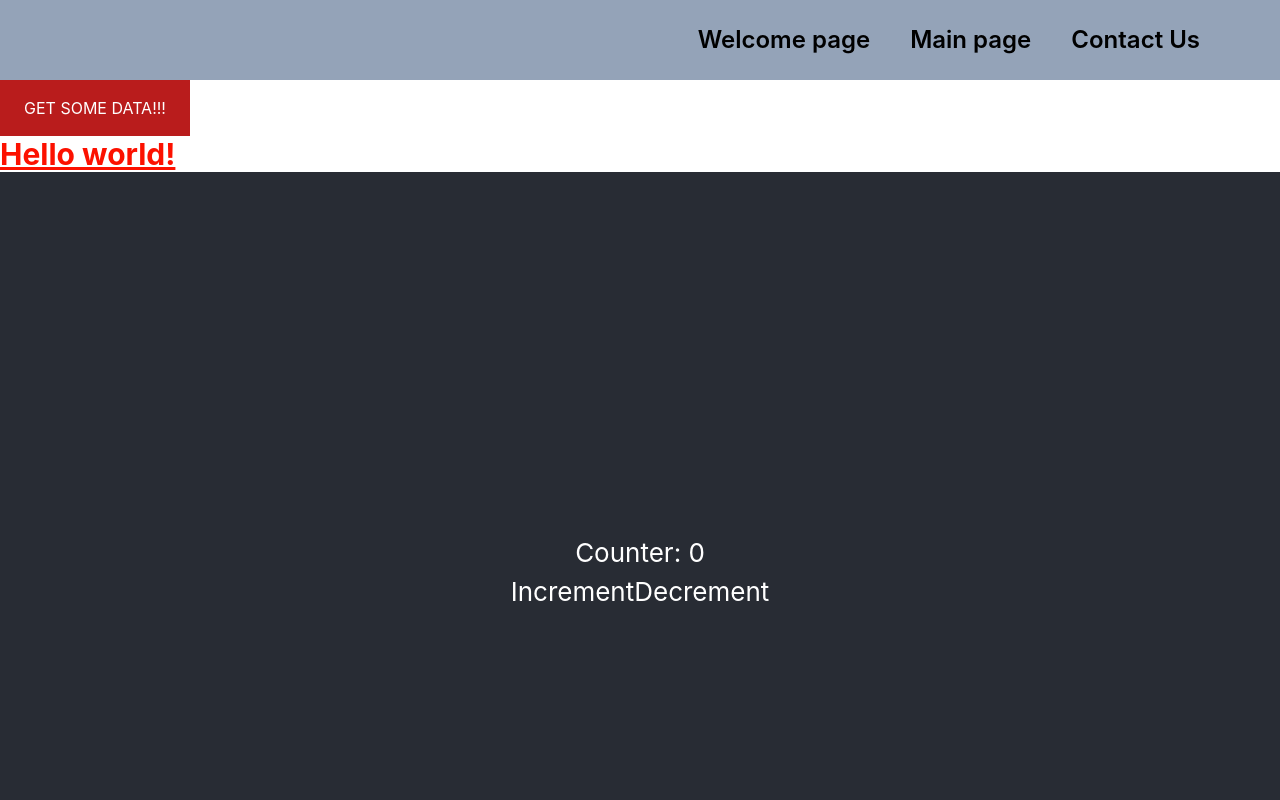
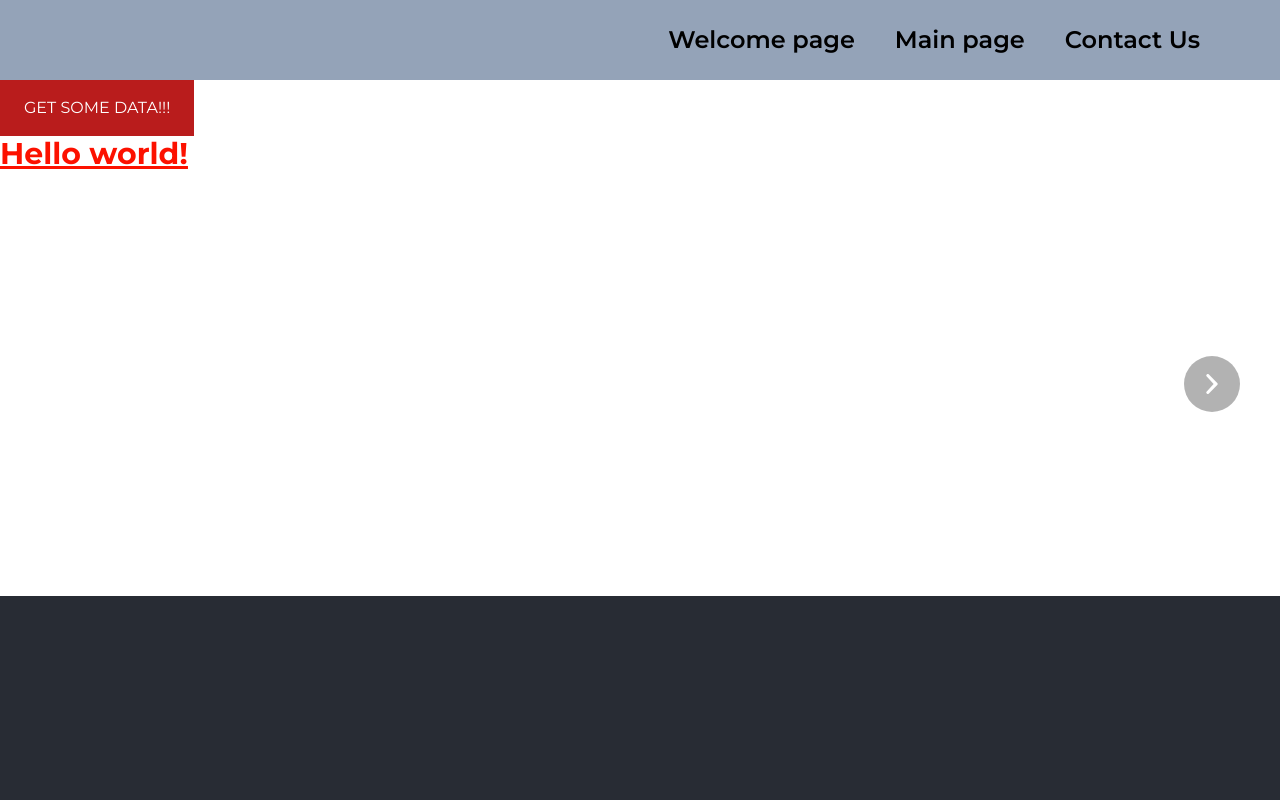
Before and after one commit to vandrela/portfolio, a React (Create React App) app in the folder packages/web/: page / in a window 1280 px wide. Shown: the top 800 px of the page. Built offline with nearby package versions, Linux system fonts and the light colour scheme.

Commit message:
Added Carousel component, fixed media queries

```diff
--- a/packages/web/package.json
+++ b/packages/web/package.json
@@ -16,6 +16,7 @@
     "react-redux": "^8.1.2",
     "react-router-dom": "^6.15.0",
     "react-scripts": "5.0.1",
+    "typeface-montserrat": "^1.1.13",
     "typescript": "^5.1.6",
     "web-vitals": "^2.1.4"
   },
--- a/packages/web/src/App.tsx
+++ b/packages/web/src/App.tsx
@@ -1,4 +1,3 @@
-import React from "react";
 import "./App.css";
 import { Routes, Route } from "react-router-dom";
 import { WelcomePage } from "./pages/WelcomePage";
@@ -7,6 +6,27 @@ import { Header } from "./components/Header";
 import { useDispatch, useSelector } from "react-redux";
 import { increment, decrement } from "./counterSlice";
 import { RootState } from "./store";
+import { Carousel } from "./components/Carousel";
+import "typeface-montserrat";
+
+const slides = [
+  {
+    title: "Speed",
+    text: "We get things done and have a bias towards action. We run a marathon and not a sprint. Though it's still a race.",
+  },
+  {
+    title: "Speed",
+    text: "We get things done and have a bias towards action.",
+  },
+  {
+    title: "Speed",
+    text: "We get things done and have a bias towards action. We run a marathon and not a sprint. Though it's still a race.",
+  },
+  {
+    title: "Speed",
+    text: "We get things done and have a bias towards action. We run a marathon and not a sprint. Though it's still a race.",
+  },
+];
 
 interface NavigationLink {
   to: string;
@@ -22,7 +42,6 @@ const navigationLinks: NavigationLink[] = [
 function App() {
   const dispatch = useDispatch();
   const count = useSelector((state: RootState) => state.counter);
-
   return (
     <>
       <Header navigationLinks={navigationLinks} />
@@ -32,7 +51,7 @@ function App() {
         <Route path="/contactus" element={<p>Contact Us page</p>} />
         <Route path="*" element={<p>Not Found</p>} />
       </Routes>
-
+      <Carousel slides={slides} />
       <div className="App">
         <header className="App-header">
           <div>
--- /dev/null
+++ b/packages/web/src/components/Carousel/index.tsx
@@ -0,0 +1,95 @@
+import { useCallback, useMemo, useRef, useState } from "react";
+import { Chevron } from "../Chevron/Chevron";
+
+interface Slide {
+  title: string;
+  text: string;
+}
+
+interface CarouselProps {
+  slides: Slide[];
+}
+
+const slideWidth = 520;
+const slideMargin = 60;
+
+const scrollToSlide = (slider: HTMLUListElement | null, slideIndex: number) => {
+  if (!slider) return;
+  slider.scrollTo({
+    left: slideIndex * (slideWidth + slideMargin),
+    behavior: "smooth",
+  });
+};
+
+export const Carousel = ({ slides }: CarouselProps) => {
+  const [sliderPosition, setSliderPosition] = useState(0);
+  const sliderRef = useRef<HTMLUListElement | null>(null);
+
+  const currentSlide = useMemo(() => {
+    return Math.floor(sliderPosition / (slideWidth + slideMargin));
+  }, [sliderPosition]);
+
+  const scrolledToEndOfSlider = useMemo(() => {
+    if (!sliderRef.current) return false;
+    return (
+      sliderRef.current.scrollWidth -
+        sliderRef.current.scrollLeft -
+        sliderRef.current.clientWidth ===
+      0
+    );
+  }, [sliderPosition]);
+
+  const goToNextSlide = useCallback(() => {
+    scrollToSlide(sliderRef.current, currentSlide + 1);
+  }, [currentSlide]);
+
+  const goToPreviousSlide = useCallback(() => {
+    scrollToSlide(sliderRef.current, currentSlide - 1);
+  }, [currentSlide]);
+
+  //be sure to remove the class bg-slate-950  from the first div
+  return (
+    <>
+      <div className="h-[auto] overflow-hidden bg-transparent relative bg-slate-950">
+        <ul
+          ref={sliderRef}
+          onScroll={(e) => setSliderPosition(e.currentTarget.scrollLeft)}
+          className="flex h-[auto] pb-[49px] mb-[-48px] overflow-x-auto snap-x snap-mandatory"
+        >
+          {slides.map(({ title, text }, i) => (
+            <li
+              className="shrink-0 mr-[clamp(40px,6vw,60px)] last:mr-0 snap-always flex"
+              key={i}
+            >
+              <div className="slide-center relative bg-[rgba(255,255,255,0.05)] border border-solid border-[rgba(255,255,255,0.20)]  h-auto w-[clamp(276px,50vw,520px)]  rounded-[18px] p-[clamp(28px,5vw,85px)]">
+                <h2 className="text-white text-[clamp(20px,4vw,40px)] not-italic font-normal leading-[normal] mb-[clamp(20px,5vw,40px)] text-left">
+                  {title}
+                </h2>
+                <p className="text-[rgba(255,255,255,0.50)] text-[clamp(16px,3vw,28px)] font-normal leading-[normal] text-left  max-w-[350px]">
+                  {text}
+                </p>
+              </div>
+            </li>
+          ))}
+        </ul>
+        {currentSlide !== 0 && (
+          <button
+            onClick={() => goToPreviousSlide()}
+            className="w-14 h-14 border-2 border-transparent bg-[rgba(2,2,2,0.3)] rounded-full flex items-center justify-center absolute  left-10 -translate-y-2/4 top-[50%] hover:scale-110 transition-all hover:bg-[rgba(2,2,2,0.41)] md:hidden"
+          >
+            <Chevron className="w-5 h-5 text-white" />
+          </button>
+        )}
+        {(!scrolledToEndOfSlider || currentSlide === slides.length) && (
+          <button
+            disabled={scrolledToEndOfSlider || currentSlide === slides.length}
+            onClick={() => goToNextSlide()}
+            className="w-14 h-14 border-2 border-transparent bg-[rgba(2,2,2,0.3)] rounded-full flex items-center justify-center absolute  right-10 -translate-y-2/4 top-[50%] hover:scale-110 transition-all hover:bg-[rgba(2,2,2,0.41)] md:hidden"
+          >
+            <Chevron className="rotate-180 w-5 h-5 text-white" />
+          </button>
+        )}
+      </div>
+    </>
+  );
+};
--- /dev/null
+++ b/packages/web/src/components/Chevron/Chevron.tsx
@@ -0,0 +1,16 @@
+import { SVGAttributes } from "react";
+
+export const Chevron = (props: SVGAttributes<HTMLOrSVGElement>) => (
+  <svg
+    height="45.999"
+    width="26.002"
+    viewBox="0 0 26.002 45.999"
+    xmlns="http://www.w3.org/2000/svg"
+    {...props}
+  >
+    <path
+      fill="currentColor"
+      d="M24.998 40.094a3.484 3.484 0 0 1 0 4.893 3.404 3.404 0 0 1-4.846 0L1.004 25.447a3.486 3.486 0 0 1 0-4.895L20.152 1.014a3.402 3.402 0 0 1 4.846 0 3.484 3.484 0 0 1 0 4.893L9.295 23l15.703 17.094z"
+    />
+  </svg>
+);
--- a/packages/web/src/index.css
+++ b/packages/web/src/index.css
@@ -9,9 +9,25 @@ body {
     sans-serif;
   -webkit-font-smoothing: antialiased;
   -moz-osx-font-smoothing: grayscale;
+  font-family: "Montserrat", sans-serif;
 }
 
 code {
   font-family: source-code-pro, Menlo, Monaco, Consolas, "Courier New",
     monospace;
 }
+@layer base {
+  :root {
+    --container-size: 300px;
+  }
+}
+
+@layer utilities {
+  .slide-center {
+    transform: translateX(
+      calc(
+        max(var(--container-size), 100vw) / 2 - calc(var(--container-size) / 2)
+      )
+    );
+  }
+}
--- a/packages/web/tailwind.config.js
+++ b/packages/web/tailwind.config.js
@@ -3,17 +3,18 @@ module.exports = {
   content: ["./src/**/*.{js,jsx,ts,tsx}"],
   theme: {
     extend: {
-      screens: {
-        "2xl": { max: "1280px" },
-        xl: { max: "1024px" },
-        lg: { max: "992px" },
-        md: { max: "768px" },
-        xs: { max: "480px" },
-      },
       colors: {
         "my-red": "#fc1100",
       },
     },
+    screens: {
+      "2xl": { max: "1280px" },
+      xl: { max: "1024px" },
+      lg: { max: "992px" },
+      md: { max: "850px" },
+      sm: { max: "768px" },
+      xs: { max: "480px" },
+    },
   },
   plugins: [],
 };
```
Also changed, not shown: 1 other file (tests, documents, lock files or other folders).
